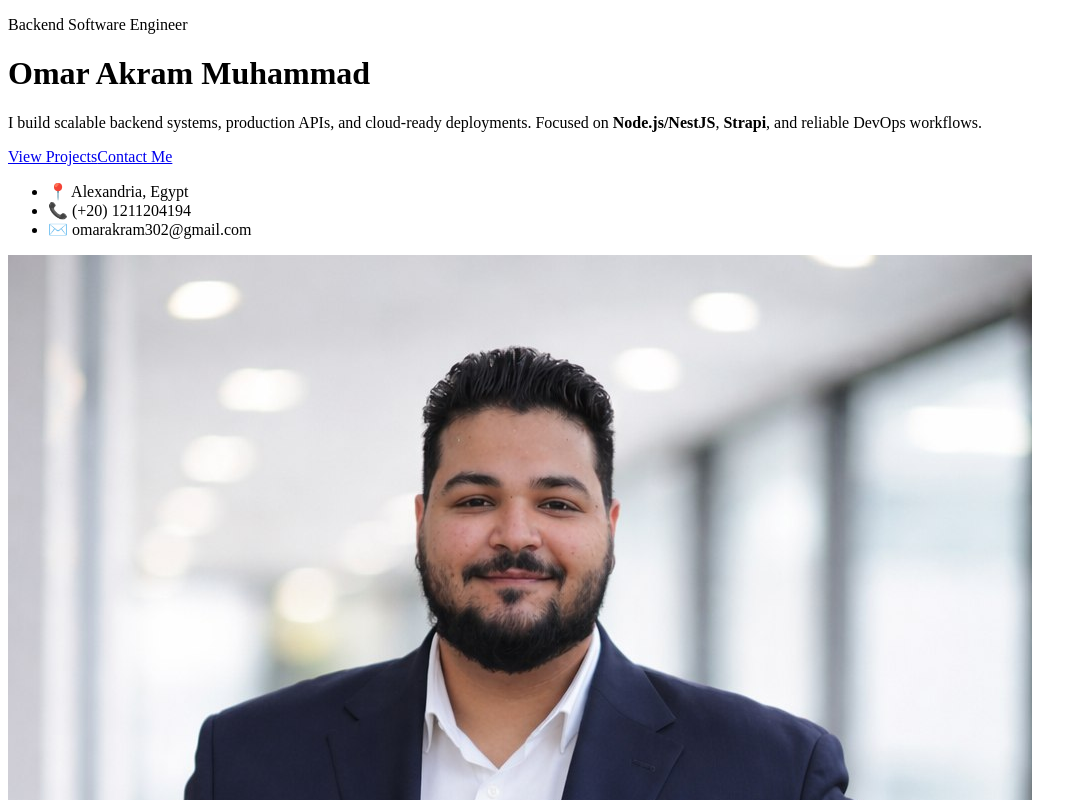
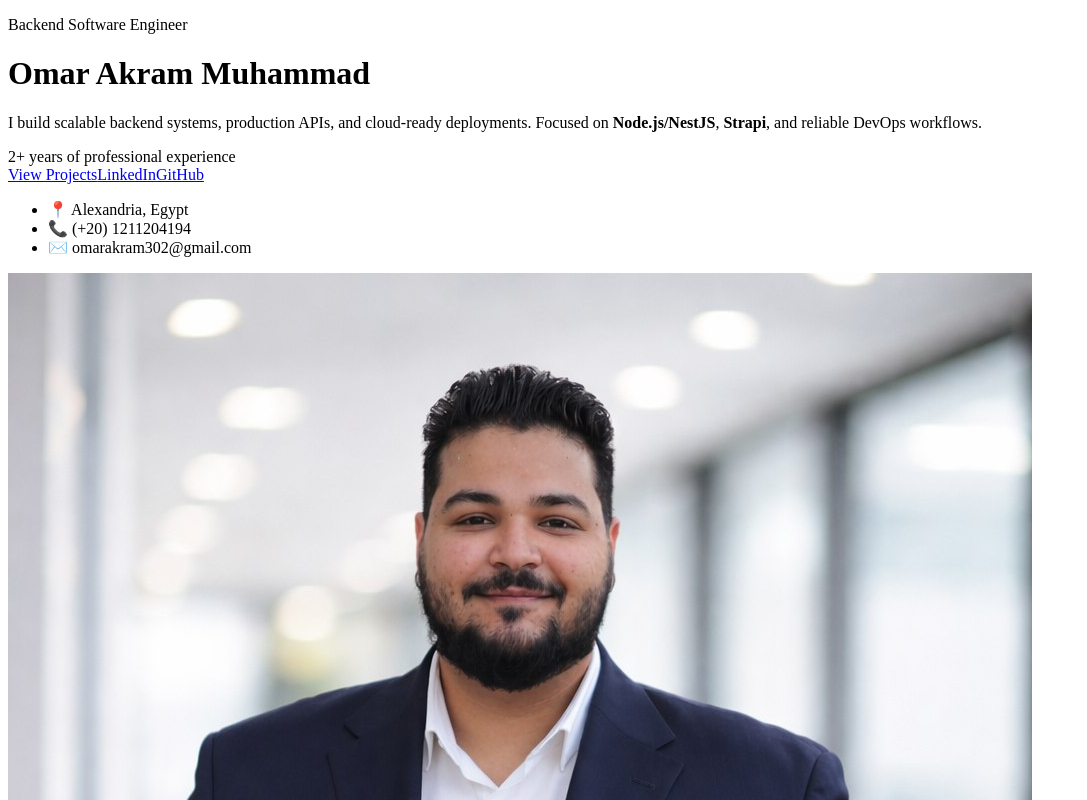
Before and after one commit to 3Akram2/portofolio, a React (Vite) app: page / in a window 1280 px wide. Shown: the top 800 px of the page, without its empty margins (0-1087 px from the left). Built offline with nearby package versions, Linux system fonts and the light colour scheme; the HTML template or start-up script is replaced by a standard one.

Commit message:
feat: add experience, companies, and zoom scheduling CTA

```diff
--- a/src/App.css
+++ b/src/App.css
@@ -79,6 +79,18 @@ h1 {
 }
 
 .lead { color: var(--muted); max-width: 66ch; }
+
+.experience-badge {
+  margin-top: 14px;
+  display: inline-block;
+  padding: 8px 12px;
+  border-radius: 999px;
+  border: 1px solid #3b5ea8;
+  background: rgba(93, 162, 255, 0.14);
+  color: #cfe1ff;
+  font-weight: 700;
+  font-size: .92rem;
+}
 
 .actions { margin-top: 22px; display: flex; gap: 12px; flex-wrap: wrap; }
 .btn {
@@ -235,6 +247,21 @@ li { margin: 5px 0; }
 }
 .chips span:hover { border-color: #6995ff; transform: translateY(-1px); }
 
+.company-grid {
+  display: flex;
+  flex-wrap: wrap;
+  gap: 10px;
+}
+
+.company-chip {
+  padding: 10px 14px;
+  border-radius: 999px;
+  border: 1px solid #36589e;
+  background: #0f1f42;
+  color: #d8e6ff;
+  font-weight: 600;
+}
+
 .timeline-card { position: relative; }
 .timeline {
   display: grid;
@@ -284,6 +311,12 @@ li { margin: 5px 0; }
 }
 .contact-cta p { margin: 0; font-size: 1.1rem; font-weight: 700; }
 
+.cta-actions {
+  display: flex;
+  gap: 10px;
+  flex-wrap: wrap;
+}
+
 footer {
   border-top: 1px solid #22325d;
   padding: 16px 0 30px;
--- a/src/App.jsx
+++ b/src/App.jsx
@@ -47,6 +47,17 @@ const timeline = [
   { year: '2025', title: 'AI & Backend Systems', text: 'Delivered AI-powered backend services and robust data pipelines.' },
   { year: '2024', title: 'Cloud-Native Foundations', text: 'Focused on Docker, cloud services, and scalable API architecture.' }
 ]
+
+const companies = [
+  'Journey',
+  'Ibtkaar',
+  'MyAtlas',
+  'Self-Healers Circle',
+  'FounderBrand',
+  'Ascend Labs'
+]
+
+const zoomCalendarUrl = 'https://calendar.zoom.us/'
 
 export default function App() {
   const [progress, setProgress] = useState(0)
@@ -103,9 +114,12 @@ export default function App() {
               Focused on <strong>Node.js/NestJS</strong>, <strong>Strapi</strong>, and reliable DevOps workflows.
             </p>
 
+            <div className="experience-badge">2+ years of professional experience</div>
+
             <div className="actions">
               <a className="btn primary" href="#projects">View Projects</a>
-              <a className="btn" href="mailto:omarakram302@gmail.com">Contact Me</a>
+              <a className="btn" href="https://www.linkedin.com/in/3akram2" target="_blank" rel="noreferrer">LinkedIn</a>
+              <a className="btn" href="https://github.com/3akram2" target="_blank" rel="noreferrer">GitHub</a>
             </div>
 
             <ul className="meta">
@@ -163,6 +177,15 @@ export default function App() {
           </div>
         </section>
 
+        <section className="card reveal">
+          <h2>Companies & Products I’ve Worked On</h2>
+          <div className="company-grid">
+            {companies.map((company) => (
+              <span key={company} className="company-chip">{company}</span>
+            ))}
+          </div>
+        </section>
+
         <section className="card reveal timeline-card">
           <h2>Journey</h2>
           <div className="timeline">
@@ -181,7 +204,11 @@ export default function App() {
 
         <section className="contact-cta reveal">
           <p>Let’s build something powerful together.</p>
-          <a className="btn primary" href="mailto:omarakram302@gmail.com">Start a Conversation</a>
+          <div className="cta-actions">
+            <a className="btn primary" href={zoomCalendarUrl} target="_blank" rel="noreferrer">Start a Conversation</a>
+            <a className="btn" href="https://www.linkedin.com/in/3akram2" target="_blank" rel="noreferrer">LinkedIn</a>
+            <a className="btn" href="https://github.com/3akram2" target="_blank" rel="noreferrer">GitHub</a>
+          </div>
         </section>
       </main>
 
```
